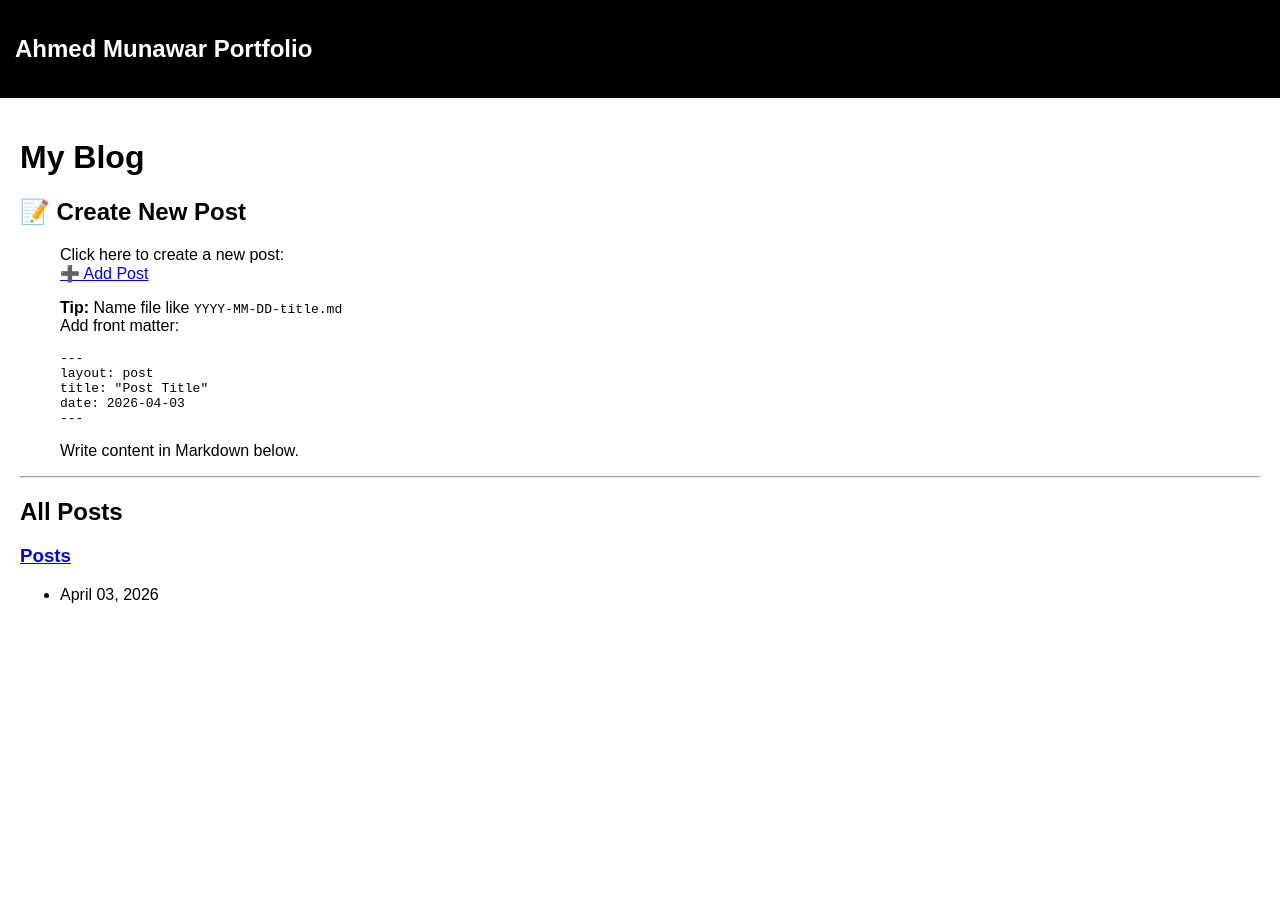
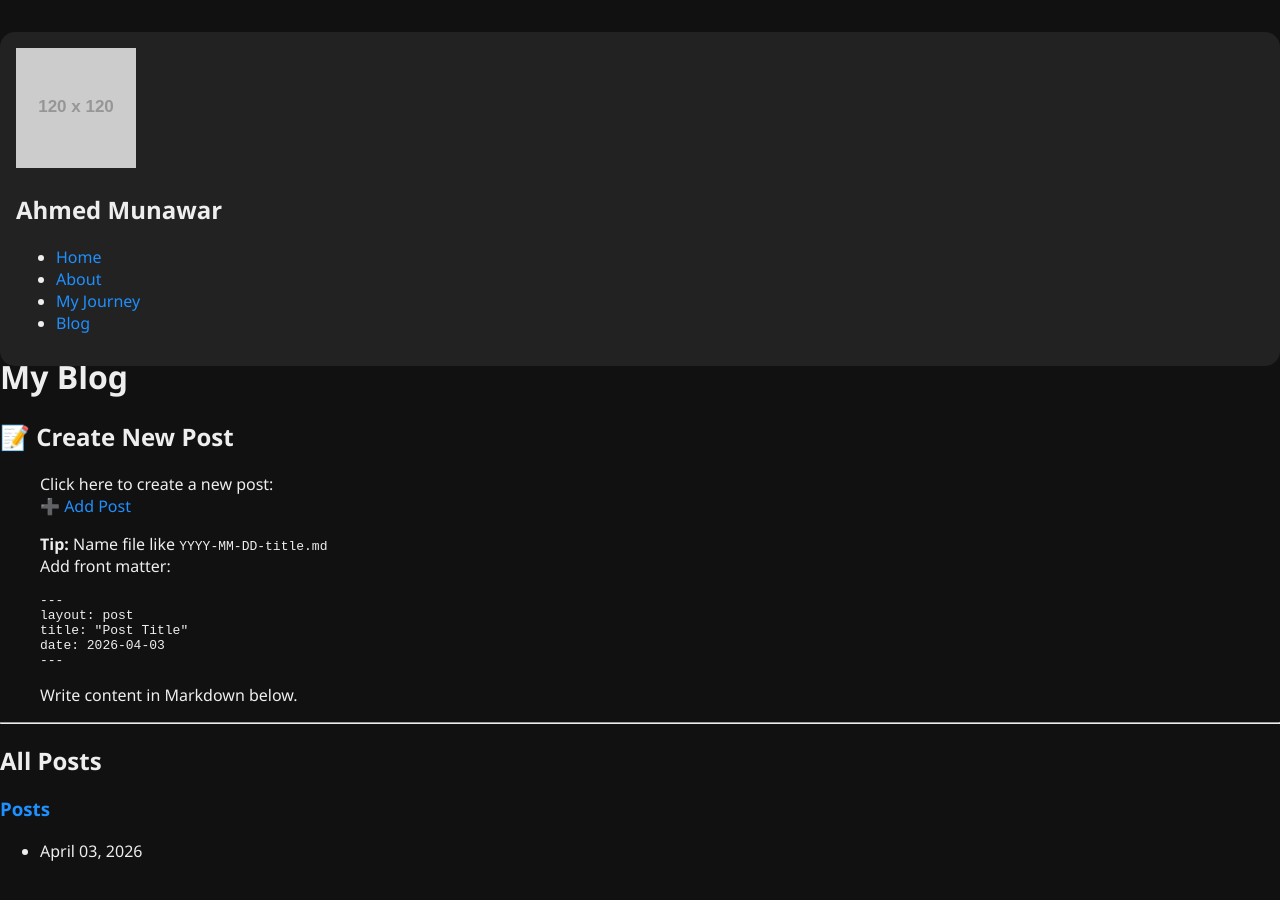
Before and after one commit to engr-ahmad-munawar/engr-ahmad-munawar.github.io-Portfolio-, a Jekyll site: the page built from blog.md, in a window 1280 px wide. Built offline with Jekyll 4.4.1, drawn with Linux system fonts in a browser that asks for light colours; our own code applies the rules of GitHub Pages for plain Markdown files.

Commit message:
Update default.html

```diff
--- a/_layouts/default.html
+++ b/_layouts/default.html
@@ -1,46 +1,36 @@
 <!DOCTYPE html>
-<html>
+<html lang="en">
 <head>
-  <meta charset="UTF-8">
-  <title>{{ page.title }}</title>
-  <meta name="viewport" content="width=device-width, initial-scale=1">
+<meta charset="UTF-8">
+<meta name="viewport" content="width=device-width, initial-scale=1.0">
+<title>{{ page.title }} | {{ site.title }}</title>
+<link rel="stylesheet" href="{{ '/assets/css/style.css' | relative_url }}">
+</head>
+<body class="dark">
 
-  <style>
-    body {
-      font-family: Arial;
-      margin: 0;
-      padding: 0;
-    }
-    header {
-      background: black;
-      color: white;
-      padding: 15px;
-    }
-    nav a {
-      color: white;
-      margin-right: 15px;
-      text-decoration: none;
-    }
-    main {
-      padding: 20px;
-    }
-  </style>
-</head>
+<div class="layout">
 
-<body>
+  <!-- Sidebar -->
+  <aside class="sidebar">
+    <div class="profile-pic">
+      <img src="https://via.placeholder.com/120" alt="Ahmed Munawar">
+    </div>
+    <h2>Ahmed Munawar</h2>
+    <nav>
+      <ul>
+        <li><a href="/">Home</a></li>
+        <li><a href="/about">About</a></li>
+        <li><a href="/journey">My Journey</a></li>
+        <li><a href="/blog">Blog</a></li>
+      </ul>
+    </nav>
+  </aside>
 
-<header>
-  <h2>{{ site.title }}</h2>
-  <nav>
-    {% for item in site.nav %}
-      <a href="{{ item.link }}">{{ item.name }}</a>
-    {% endfor %}
-  </nav>
-</header>
+  <!-- Main Content -->
+  <main class="main-content">
+    {{ content }}
+  </main>
 
-<main>
-  {{ content }}
-</main>
-
+</div>
 </body>
 </html>
```
